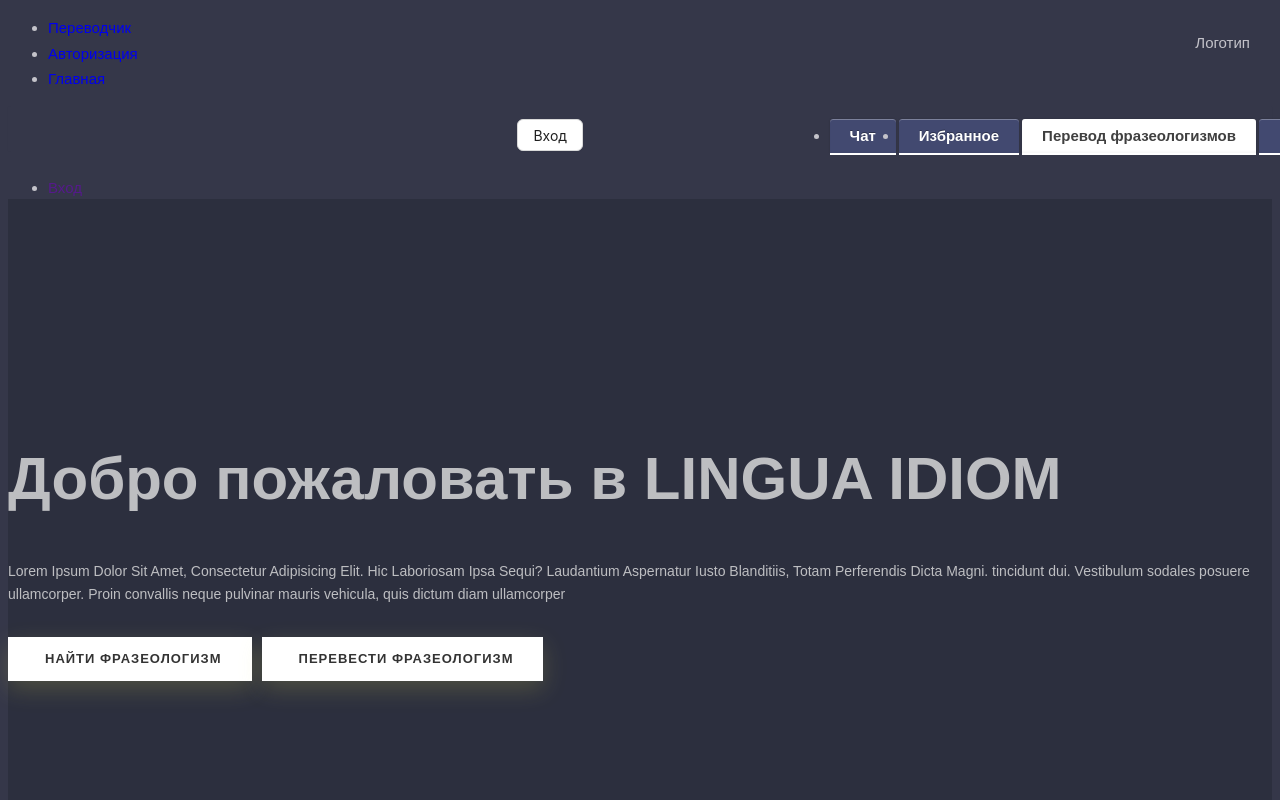
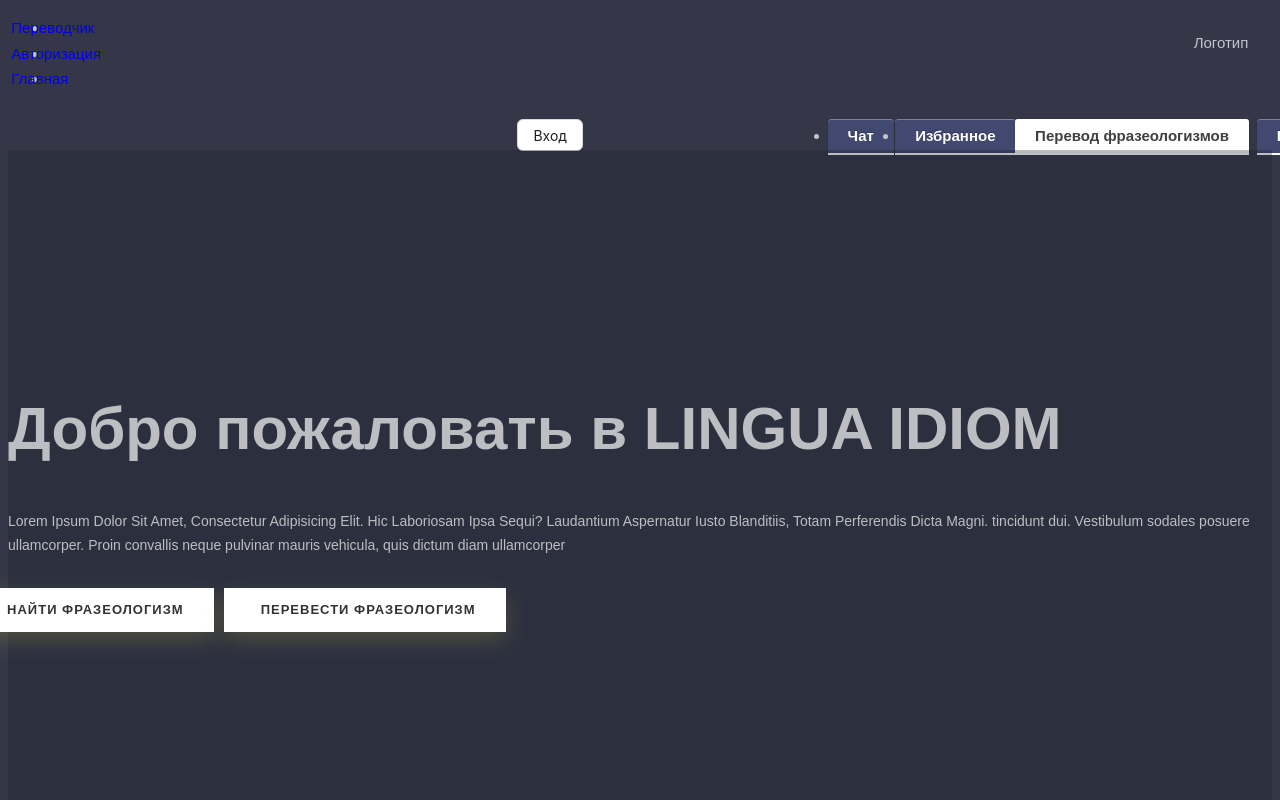
Before and after one commit to DoctorLivchic/is_audio_idioms_front, a React (Create React App) app: page /main_page/Main_page in a window 1280 px wide. Shown: the top 800 px of the page. Built offline with nearby package versions, Linux system fonts and the light colour scheme.

Commit message:
фикс кнопки

```diff
--- a/src/Main.css
+++ b/src/Main.css
@@ -128,7 +128,7 @@ a {
 	cursor: pointer;
   transition: all 200ms linear;
   position: relative;
-  left: 0%;
+  left: -3%;
 }
 a:hover {
 	text-decoration: none;
--- a/src/avtorizacia/Authorization.js
+++ b/src/avtorizacia/Authorization.js
@@ -111,7 +111,7 @@ class Authorization extends React.Component {
                               <i class="input-icon uil uil-lock-alt"></i>
                             </div>
                             <div className="button">
-                              <a href="#" class="btn mt-4">
+                              <a href="#" class="btn1 mt-4" >
                                 Регистрация
                               </a>
                             </div>
--- a/src/main_page/Main_page.js
+++ b/src/main_page/Main_page.js
@@ -22,7 +22,6 @@ export default function Main_page() {
                     </header>
 
 
-
                     <div className="header-inne">
                         <div className="container">
                             <div className="row">
@@ -38,11 +37,7 @@ export default function Main_page() {
                                     </div>
                                     <nav className="navbar navbar-default">
                                         <div className="collapse navbar-collapse">
-                                            <ul id="nav" className="nav navbar-nav">
-                                                <li className="current">
-                                                    <a href="">Вход</a>
-                                                </li>
-                                            </ul>
+
                                         </div>
                                     </nav>
                                 </div>
```
